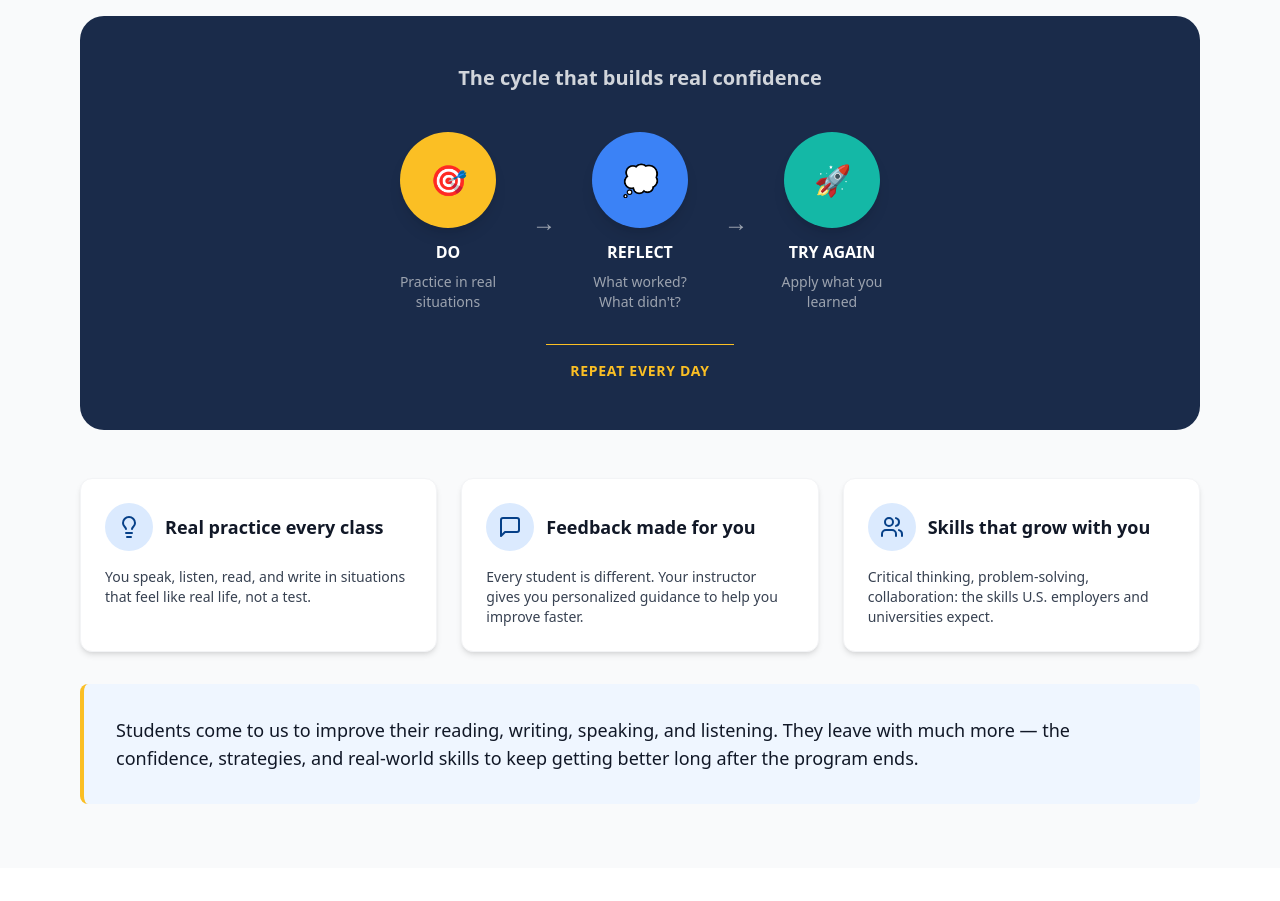
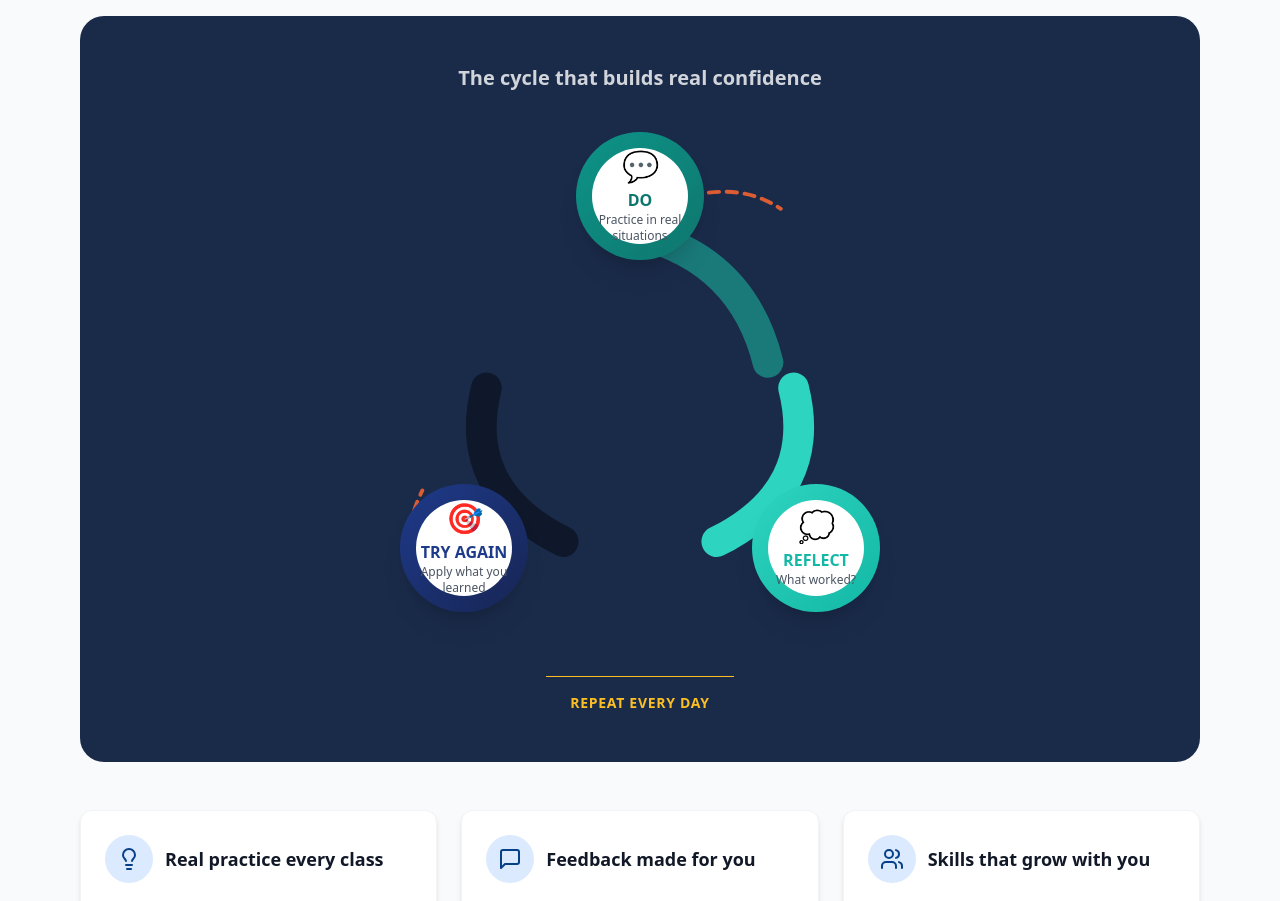
Before and after one commit to Qwixo/Qwixo-apply.INTERLINK.edu-12.3.2026, a React (Vite) app: page /greensboro in a window 1280 px wide. Shown: the part 2100-3001 px from the top of the page. Built offline with nearby package versions, Linux system fonts and the light colour scheme.

Commit message:
Updated GreensboroPage.tsx

```diff
--- a/src/pages/GreensboroPage.tsx
+++ b/src/pages/GreensboroPage.tsx
@@ -364,47 +364,74 @@ function GreensboroPage() {
               The cycle that builds real confidence
             </h3>
 
-            {/* Cycle diagram */}
-            <div className="flex flex-col md:flex-row items-center justify-center gap-4 md:gap-6 mb-8">
-              {/* DO Circle */}
-              <div className="flex flex-col items-center">
-                <div className="w-20 h-20 md:w-24 md:h-24 bg-amber-400 rounded-full flex items-center justify-center mb-3 shadow-lg">
-                  <div className="text-center">
-                    <div className="text-2xl md:text-3xl">🎯</div>
+            {/* Circular Cycle Diagram */}
+            <div className="flex justify-center mb-8">
+              <div className="relative w-full max-w-md md:max-w-lg aspect-square flex items-center justify-center">
+                {/* Outer connectors - styled as curved paths */}
+                <svg className="absolute inset-0 w-full h-full" viewBox="0 0 400 400" preserveAspectRatio="xMidYMid meet">
+                  {/* Top curved connector (DO to REFLECT) */}
+                  <path d="M 200 80 Q 280 100 300 180" stroke="#1a7a7a" strokeWidth="24" fill="none" strokeLinecap="round" />
+
+                  {/* Right curved connector (REFLECT to TRY AGAIN) */}
+                  <path d="M 320 200 Q 340 280 260 320" stroke="#2dd4bf" strokeWidth="24" fill="none" strokeLinecap="round" />
+
+                  {/* Left curved connector (TRY AGAIN to DO) */}
+                  <path d="M 140 320 Q 60 280 80 200" stroke="#0f172a" strokeWidth="24" fill="none" strokeLinecap="round" />
+
+                  {/* Dotted arc for "repeat" indicator at top */}
+                  <path d="M 240 50 Q 280 40 310 60" stroke="#dc5d33" strokeWidth="3" fill="none" strokeDasharray="8,6" strokeLinecap="round" />
+
+                  {/* Dotted arc for "repeat" indicator at right */}
+                  <path d="M 350 280 Q 370 320 350 350" stroke="#dc5d33" strokeWidth="3" fill="none" strokeDasharray="8,6" strokeLinecap="round" />
+
+                  {/* Dotted arc for "repeat" indicator at left */}
+                  <path d="M 30 350 Q 10 320 30 280" stroke="#dc5d33" strokeWidth="3" fill="none" strokeDasharray="8,6" strokeLinecap="round" />
+                </svg>
+
+                {/* DO Circle - Top */}
+                <div className="absolute top-0 left-1/2 transform -translate-x-1/2 flex flex-col items-center z-10">
+                  <div className="relative">
+                    {/* Outer ring for DO */}
+                    <div className="w-28 h-28 md:w-32 md:h-32 bg-gradient-to-br from-teal-600 to-teal-700 rounded-full shadow-xl flex items-center justify-center">
+                      {/* Inner white circle */}
+                      <div className="w-20 h-20 md:w-24 md:h-24 bg-white rounded-full flex flex-col items-center justify-center">
+                        <div className="text-2xl md:text-3xl mb-1">💬</div>
+                        <p className="font-bold text-teal-700 text-sm md:text-base">DO</p>
+                        <p className="text-xs text-gray-600 text-center">Practice in real situations</p>
+                      </div>
+                    </div>
                   </div>
                 </div>
-                <p className="font-bold text-white text-center text-sm md:text-base">DO</p>
-                <p className="text-xs md:text-sm text-gray-400 text-center mt-2 max-w-[120px]">Practice in real situations</p>
-              </div>
 
-              {/* Arrow */}
-              <div className="hidden md:block text-gray-400 text-2xl">→</div>
-              <div className="md:hidden text-gray-400 text-2xl">↓</div>
-
-              {/* REFLECT Circle */}
-              <div className="flex flex-col items-center">
-                <div className="w-20 h-20 md:w-24 md:h-24 bg-blue-500 rounded-full flex items-center justify-center mb-3 shadow-lg">
-                  <div className="text-center">
-                    <div className="text-2xl md:text-3xl">💭</div>
+                {/* REFLECT Circle - Bottom Right */}
+                <div className="absolute bottom-4 right-0 md:bottom-8 md:right-4 flex flex-col items-center z-10">
+                  <div className="relative">
+                    {/* Outer ring for REFLECT */}
+                    <div className="w-28 h-28 md:w-32 md:h-32 bg-gradient-to-br from-teal-400 to-teal-500 rounded-full shadow-xl flex items-center justify-center">
+                      {/* Inner white circle */}
+                      <div className="w-20 h-20 md:w-24 md:h-24 bg-white rounded-full flex flex-col items-center justify-center">
+                        <div className="text-2xl md:text-3xl mb-1">💭</div>
+                        <p className="font-bold text-teal-500 text-sm md:text-base">REFLECT</p>
+                        <p className="text-xs text-gray-600 text-center">What worked?</p>
+                      </div>
+                    </div>
                   </div>
                 </div>
-                <p className="font-bold text-white text-center text-sm md:text-base">REFLECT</p>
-                <p className="text-xs md:text-sm text-gray-400 text-center mt-2 max-w-[120px]">What worked? What didn't?</p>
-              </div>
 
-              {/* Arrow */}
-              <div className="hidden md:block text-gray-400 text-2xl">→</div>
-              <div className="md:hidden text-gray-400 text-2xl">↓</div>
-
-              {/* TRY AGAIN Circle */}
-              <div className="flex flex-col items-center">
-                <div className="w-20 h-20 md:w-24 md:h-24 bg-teal-500 rounded-full flex items-center justify-center mb-3 shadow-lg">
-                  <div className="text-center">
-                    <div className="text-2xl md:text-3xl">🚀</div>
+                {/* TRY AGAIN Circle - Bottom Left */}
+                <div className="absolute bottom-4 left-0 md:bottom-8 md:left-4 flex flex-col items-center z-10">
+                  <div className="relative">
+                    {/* Outer ring for TRY AGAIN */}
+                    <div className="w-28 h-28 md:w-32 md:h-32 bg-gradient-to-br from-blue-900 to-blue-950 rounded-full shadow-xl flex items-center justify-center">
+                      {/* Inner white circle */}
+                      <div className="w-20 h-20 md:w-24 md:h-24 bg-white rounded-full flex flex-col items-center justify-center">
+                        <div className="text-2xl md:text-3xl mb-1">🎯</div>
+                        <p className="font-bold text-blue-900 text-sm md:text-base">TRY AGAIN</p>
+                        <p className="text-xs text-gray-600 text-center">Apply what you learned</p>
+                      </div>
+                    </div>
                   </div>
                 </div>
-                <p className="font-bold text-white text-center text-sm md:text-base">TRY AGAIN</p>
-                <p className="text-xs md:text-sm text-gray-400 text-center mt-2 max-w-[120px]">Apply what you learned</p>
               </div>
             </div>
 
```
